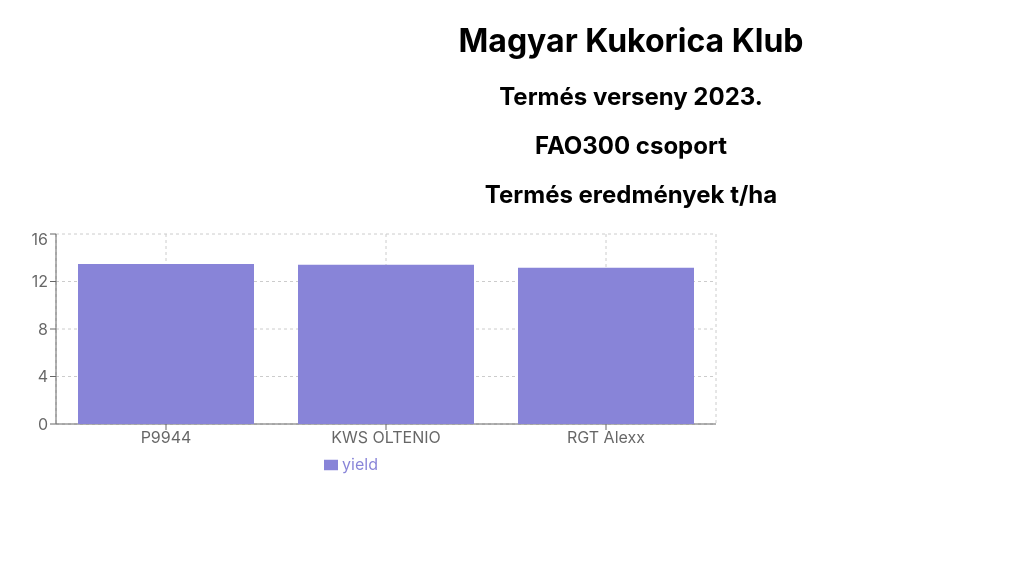
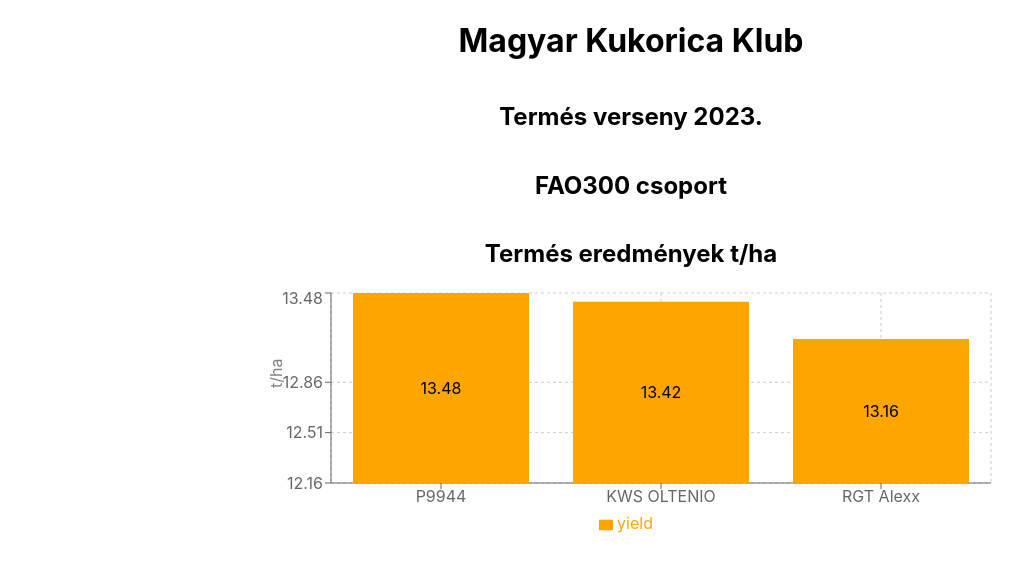
Before and after one commit to szeidl-balazs/chart_lesson_chartjs, a React (Create React App) app in the folder chart-maker/: page / in a window 1280 px wide. Shown: the top 572 px of the page, without its empty margins (9-1032 px from the left). Built offline with nearby package versions, Linux system fonts and the light colour scheme.

Commit message:
Chart options tested.

```diff
--- a/chart-maker/public/index.html
+++ b/chart-maker/public/index.html
@@ -24,7 +24,7 @@
       work correctly both with client-side routing and a non-root public URL.
       Learn how to configure a non-root public URL by running `npm run build`.
     -->
-    <title>React App</title>
+    <title>Data visualization</title>
   </head>
   <body>
     <noscript>You need to enable JavaScript to run this app.</noscript>
--- a/chart-maker/src/App.css
+++ b/chart-maker/src/App.css
@@ -2,16 +2,6 @@
   text-align: center;
 }
 
-.App-logo {
-  height: 40vmin;
-  pointer-events: none;
-}
-
-@media (prefers-reduced-motion: no-preference) {
-  .App-logo {
-    animation: App-logo-spin infinite 20s linear;
-  }
-}
 
 .App-header {
   background-color: #282c34;
@@ -28,11 +18,9 @@
   color: #61dafb;
 }
 
-@keyframes App-logo-spin {
-  from {
-    transform: rotate(0deg);
-  }
-  to {
-    transform: rotate(360deg);
-  }
+.component-wrap {
+  display: flex;
+  flex-direction: column;
+  justify-content: center;
+  align-items: center;
 }
--- a/chart-maker/src/App.js
+++ b/chart-maker/src/App.js
@@ -1,32 +1,14 @@
 import './App.css';
-import {BarChart, CartesianGrid, XAxis, YAxis, Tooltip, Legend, Bar} from "recharts";
+import DataWithChart from './structure_components/1_data_and_chart';
+
 
 function App() {
 
-  const data = [
 
-    {name: "P9944", yield: 13.48 },
-    {name: "KWS OLTENIO", yield: 13.42},
-    {name: "RGT Alexx", yield: 13.16}
-  ]
 
   return (
     <div className="App">
-      <h1>Magyar Kukorica Klub</h1>
-      <h2>Termés verseny 2023.</h2>
-      <h2>FAO300 csoport</h2>
-      <h2>Termés eredmények t/ha</h2>
-
-    {/*module from: https://recharts.org/*/}
-
-    <BarChart width={730} height={250} data={data}>
-      <CartesianGrid strokeDasharray="3 3" />
-      <XAxis dataKey="name" />
-      <YAxis />
-      <Tooltip />
-      <Legend />
-      <Bar dataKey="yield" fill="#8884d8" />
-    </BarChart>
+      <DataWithChart />
     </div>
   );
 }
--- /dev/null
+++ b/chart-maker/src/structure_components/1_data_and_chart.js
@@ -0,0 +1,45 @@
+import React from 'react';
+import {BarChart, CartesianGrid, XAxis, YAxis, Tooltip, Legend, Bar} from "recharts";
+
+/*Technology_1: the data and the chart is in the same file, if there are few data:*/
+/*module from: https://recharts.org/*/
+
+const DataWithChart = () => {
+
+
+    const data = [
+
+        {name: "P9944", yield: 13.48 },
+        {name: "KWS OLTENIO", yield: 13.42},
+        {name: "RGT Alexx", yield: 13.16}
+      ]
+
+    return (
+        <div className="component-wrap">
+            <h1>Magyar Kukorica Klub</h1>
+            <h2>Termés verseny 2023.</h2>
+            <h2>FAO300 csoport</h2>
+            <h2>Termés eredmények t/ha</h2>
+
+
+            <BarChart width={730} height={250} data={data}>
+                <CartesianGrid strokeDasharray="3 3" />
+                <XAxis dataKey="name"  font-weight="bold"/>
+                <YAxis
+                    title="t/ha"
+                    domain={['dataMin-1', 'dataMax']}
+                    label={{
+                        value: "t/ha",
+                        position: "insideLeft",
+                        angle: -90
+                    }}
+                />
+                <Tooltip />
+                <Legend />
+                <Bar dataKey="yield" fill="orange" label={{position: "insideTopCenter", fill: "#000000"}}/>
+            </BarChart>
+        </div>
+    )
+}
+
+export default DataWithChart;
```
Also changed, not shown: chart-maker/src/css_files/1_data_and_chart.css (added).
